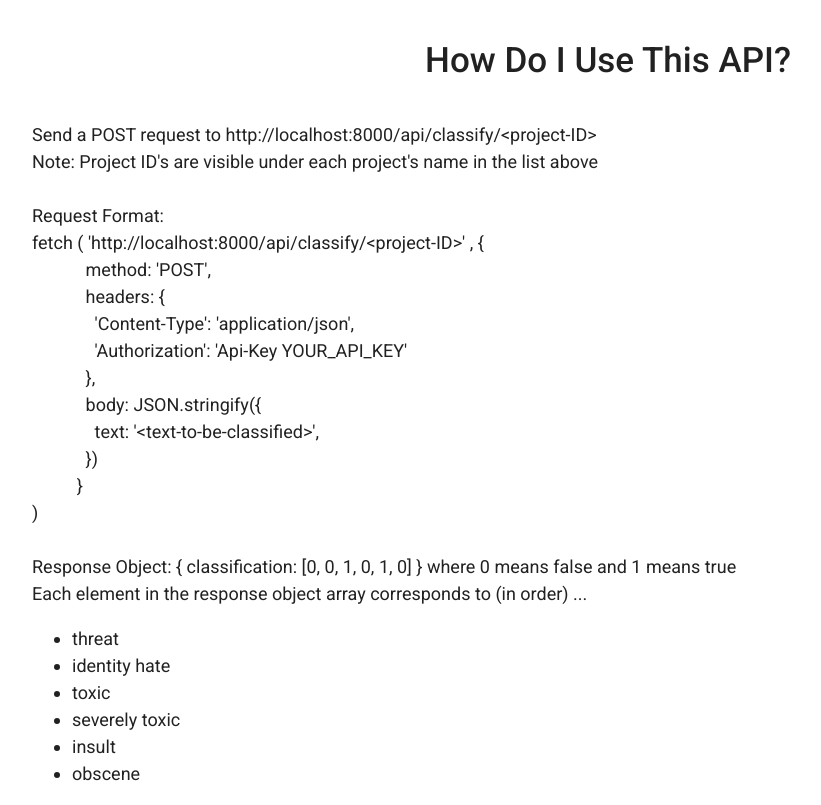
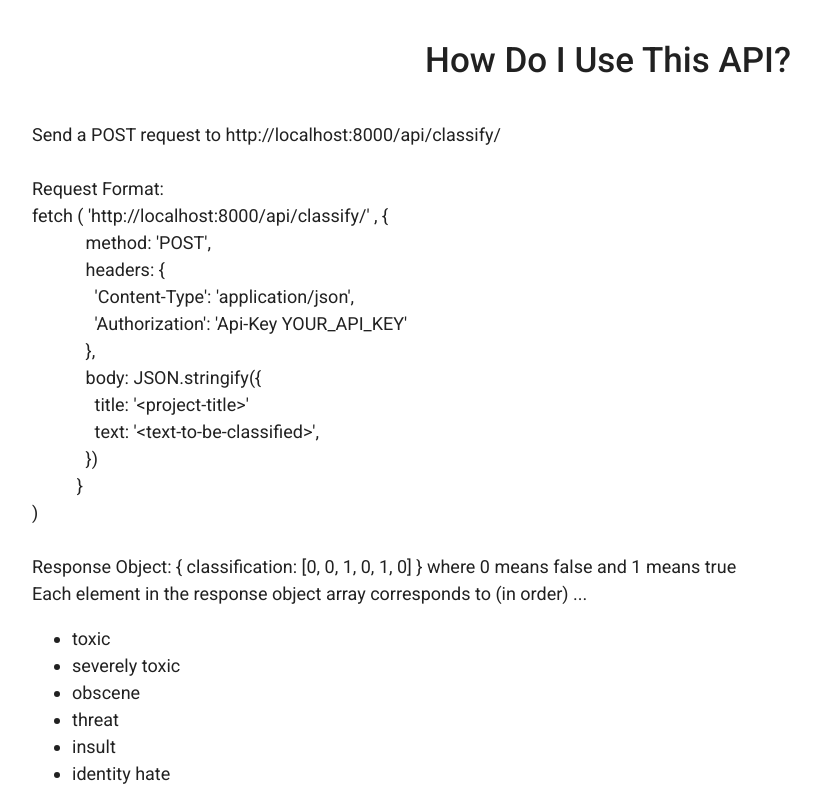
Before and after one commit to n1sh1thaS/toxic-comment-classification-api, a React (Vite) app in the folder client/: page /keys in a window 1280 px wide. Shown: the part 340-1145 px from the top of the page, without its empty margins (32-853 px from the left). Built offline with nearby package versions, Linux system fonts and the light colour scheme; no server answers.

Commit message:
edit keys page list and docs

```diff
--- a/client/src/components/NewKeyModal.jsx
+++ b/client/src/components/NewKeyModal.jsx
@@ -39,9 +39,7 @@ const NewKeyModal = (props) => {
         justifyContent={"space-between"}
         margin="2%"
       >
-        <span style={{ fontWeight: "bold" }}>
-          {title} <br /> ID: {id}
-        </span>
+        <span style={{ fontWeight: "bold" }}>{title}</span>
         <Button onClick={generateNewKey}>Generate New API Key</Button>
       </Box>
       <Modal open={openModal} onClose={resetModal}>
--- a/client/src/pages/Keys.jsx
+++ b/client/src/pages/Keys.jsx
@@ -61,12 +61,10 @@ const Keys = () => {
           sx={{ fontWeight: "300", fontSize: 18, whiteSpace: "pre-wrap" }}
         >
           Send a POST request to http://localhost:8000/api/classify/
-          {"<project-ID>"} <br />
-          Note: Project ID's are visible under each project's name in the list
-          above <br /> <br />
+          <br />
+          <br />
           Request Format: <br />
-          fetch ( 'http://localhost:8000/api/classify/
-          {"<project-ID>"}' ,
+          fetch ( 'http://localhost:8000/api/classify/' ,
           {` {
             method: 'POST',
             headers: {
@@ -74,6 +72,7 @@ const Keys = () => {
               'Authorization': 'Api-Key YOUR_API_KEY'
             },
             body: JSON.stringify({
+              title: '<project-title>'
               text: '<text-to-be-classified>',
             })
           }`}
@@ -88,12 +87,12 @@ const Keys = () => {
           Each element in the response object array corresponds to (in order)
           ...
           <ul>
-            <li>threat</li>
-            <li>identity hate</li>
             <li>toxic</li>
             <li>severely toxic</li>
+            <li>obscene</li>
+            <li>threat</li>
             <li>insult</li>
-            <li>obscene</li>
+            <li>identity hate</li>
           </ul>
         </Typography>
       </Grid>
```
Also changed, not shown: 2 other files (tests, documents, lock files or other folders).
